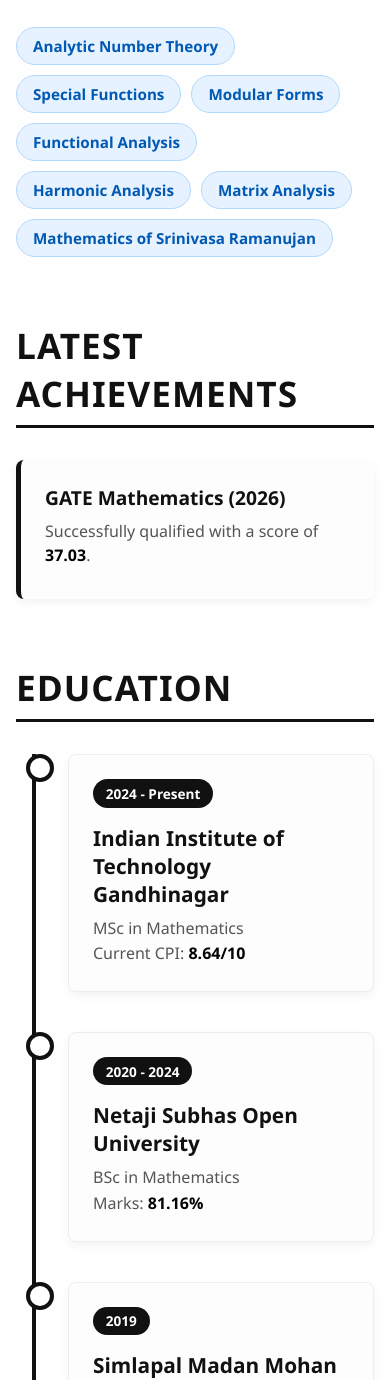
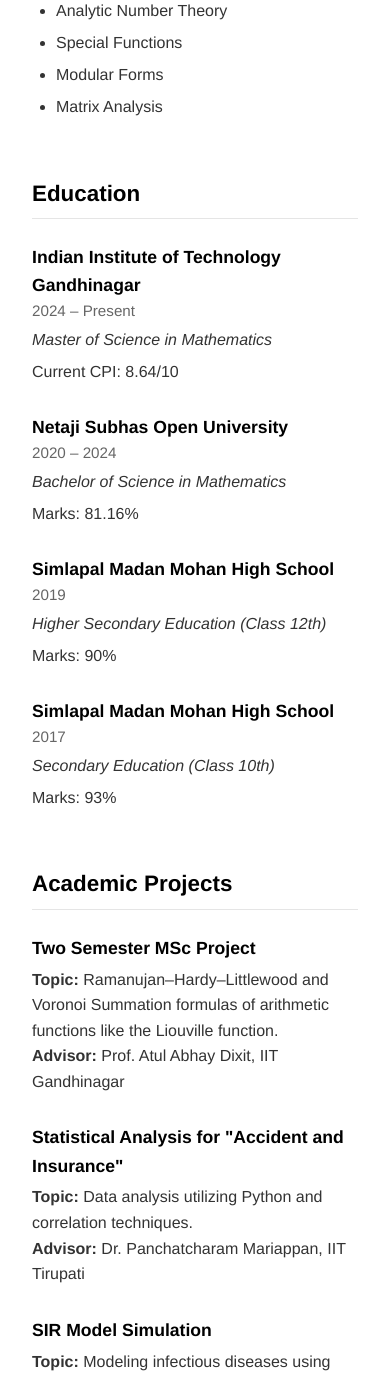
Before and after one commit to Dmdeep-gif/Dmdeep-gif.github.io, a plain HTML site: page index.html in a window 390 px wide. Shown: the part 620-2000 px from the top of the page. Drawn offline with Linux system fonts and the light colour scheme.

Commit message:
Update index.html

```diff
--- a/index.html
+++ b/index.html
@@ -3,72 +3,135 @@
 <head>
     <meta charset="UTF-8">
     <meta name="viewport" content="width=device-width, initial-scale=1.0">
-    <title>Deep Mandal | Portfolio</title>
+    <title>Deep Mandal | Academic Webpage</title>
     <link rel="stylesheet" href="https://cdnjs.cloudflare.com/ajax/libs/font-awesome/6.4.0/css/all.min.css">
     <style>
-        /* CSS Reset and Base Styles */
-        * { box-sizing: border-box; margin: 0; padding: 0; font-family: 'Segoe UI', Tahoma, Geneva, Verdana, sans-serif; }
-        body { display: flex; min-height: 100vh; background-color: #f4f4f4; color: #333; }
+        /* Minimalist Academic Theme */
+        :root {
+            --bg-color: #ffffff;
+            --sidebar-bg: #f8f9fa;
+            --text-main: #333333;
+            --text-muted: #666666;
+            --link-color: #0056b3;
+            --border-color: #e5e5e5;
+        }
 
-        /* Sidebar Styling */
-        .sidebar { width: 300px; background-color: #111; color: #fff; padding: 2rem; position: fixed; height: 100vh; overflow-y: auto; text-align: center; display: flex; flex-direction: column; align-items: center;}
-        .sidebar img { width: 160px; height: 160px; border-radius: 50%; object-fit: cover; margin-bottom: 1.5rem; border: 4px solid #fff; box-shadow: 0 4px 10px rgba(0,0,0,0.5);}
-        .sidebar h1 { font-size: 1.8rem; margin-bottom: 0.5rem; letter-spacing: 1px; }
-        .sidebar h2 { font-size: 1.1rem; color: #aaa; margin-bottom: 2rem; border-bottom: none; padding-bottom: 0; }
+        * { box-sizing: border-box; margin: 0; padding: 0; }
 
-        .contact-info { width: 100%; text-align: left; }
-        .contact-info a, .contact-info p { color: #ddd; text-decoration: none; display: flex; align-items: center; margin-bottom: 1rem; font-size: 0.95rem; transition: color 0.3s; }
-        .contact-info a:hover { color: #4da6ff; }
-        .contact-info i { margin-right: 15px; font-size: 1.2rem; width: 20px; text-align: center; color: #4da6ff; }
-        .contact-info .fa-youtube { color: #ff0000; }
-        .contact-info .fa-linkedin { color: #0077b5; }
+        body {
+            display: flex;
+            min-height: 100vh;
+            background-color: var(--bg-color);
+            color: var(--text-main);
+            font-family: 'Helvetica Neue', Helvetica, Arial, sans-serif;
+            line-height: 1.6;
+        }
 
-        /* Main Content Area */
-        .main-content { margin-left: 300px; padding: 4rem; width: calc(100% - 300px); background-color: #fff; animation: fadeIn 1.2s ease-in-out; }
+        /* Subtle Sidebar */
+        .sidebar {
+            width: 320px;
+            background-color: var(--sidebar-bg);
+            border-right: 1px solid var(--border-color);
+            padding: 3rem 2rem;
+            position: fixed;
+            height: 100vh;
+            overflow-y: auto;
+            display: flex;
+            flex-direction: column;
+        }
 
-        /* Animation */
-        @keyframes fadeIn { from { opacity: 0; transform: translateY(30px); } to { opacity: 1; transform: translateY(0); } }
+        .sidebar img {
+            width: 150px;
+            height: 150px;
+            border-radius: 4px; /* Square with rounded corners looks more formal */
+            object-fit: cover;
+            margin-bottom: 1.5rem;
+            border: 1px solid var(--border-color);
+        }
 
-        section { margin-bottom: 4rem; }
-        .section-title { font-size: 2.2rem; border-bottom: 3px solid #111; padding-bottom: 0.5rem; margin-bottom: 2rem; color: #111; text-transform: uppercase; letter-spacing: 1px; }
+        .sidebar h1 {
+            font-size: 1.5rem;
+            font-weight: 600;
+            margin-bottom: 0.2rem;
+            color: #000;
+        }
 
-        /* Research Interests Tags */
-        .tags { display: flex; flex-wrap: wrap; gap: 10px; }
-        .tag { background: #e6f2ff; color: #0059b3; padding: 0.5rem 1rem; border-radius: 20px; font-weight: 600; font-size: 0.95rem; border: 1px solid #b3d9ff; transition: background 0.3s;}
-        .tag:hover { background: #cce6ff; cursor: default; }
+        .sidebar h2 {
+            font-size: 1rem;
+            font-weight: 400;
+            color: var(--text-muted);
+            margin-bottom: 2rem;
+        }
 
-        /* Vertical Timeline for Education */
-        .timeline { position: relative; border-left: 4px solid #111; margin-left: 1rem; padding-left: 2rem; }
-        .timeline-item { position: relative; margin-bottom: 2.5rem; }
-        .timeline-item::before { content: ''; position: absolute; left: -2.6rem; top: 0; width: 20px; height: 20px; background-color: #fff; border: 4px solid #111; border-radius: 50%; }
-        .timeline-content { background: #fdfdfd; padding: 1.5rem; border-radius: 8px; box-shadow: 0 4px 10px rgba(0,0,0,0.05); border: 1px solid #eee; transition: transform 0.3s ease, box-shadow 0.3s ease; }
-        .timeline-content:hover { transform: translateY(-5px); box-shadow: 0 8px 15px rgba(0,0,0,0.1); }
-        .timeline-date { display: inline-block; background: #111; color: #fff; padding: 0.3rem 0.8rem; border-radius: 20px; font-size: 0.85rem; font-weight: bold; margin-bottom: 1rem; }
-        .timeline-content h3 { font-size: 1.3rem; color: #111; margin-bottom: 0.5rem; }
-        .timeline-content p { color: #555; line-height: 1.6; }
-        .highlight { font-weight: bold; color: #000; }
+        .contact-info { width: 100%; font-size: 0.9rem; }
+        .contact-info p { margin-bottom: 0.5rem; display: flex; align-items: center; }
+        .contact-info a { color: var(--link-color); text-decoration: none; margin-bottom: 0.5rem; display: flex; align-items: center; }
+        .contact-info a:hover { text-decoration: underline; }
+        .contact-info i { width: 25px; color: var(--text-muted); }
 
-        /* List Format for Projects & Achievements */
-        .project-list { list-style: none; }
-        .project-list li { background: #fdfdfd; margin-bottom: 1.5rem; padding: 1.5rem; border-radius: 8px; box-shadow: 0 4px 10px rgba(0,0,0,0.05); border-left: 5px solid #111; transition: transform 0.3s ease; }
-        .project-list li:hover { transform: translateX(8px); }
-        .project-list h3 { font-size: 1.2rem; color: #111; margin-bottom: 0.5rem; }
-        .project-list p { color: #555; line-height: 1.5; margin-bottom: 0.5rem; }
+        /* Clean Main Content */
+        .main-content {
+            margin-left: 320px;
+            padding: 4rem 5rem;
+            width: calc(100% - 320px);
+            max-width: 1000px;
+        }
 
-        /* Grids for Coursework & Skills */
-        .grid-container { display: grid; grid-template-columns: repeat(auto-fill, minmax(220px, 1fr)); gap: 1rem; }
-        .grid-item { background: #f0f0f0; color: #333; padding: 1rem; text-align: center; border-radius: 6px; font-weight: 500; transition: background 0.3s, color 0.3s; border: 1px solid #ddd; }
-        .grid-item:hover { background: #111; color: #fff; cursor: default; }
-        .skill-item { background: #111; color: #fff; font-weight: bold; border: none; }
-        .skill-item:hover { background: #4da6ff; }
+        section { margin-bottom: 3.5rem; }
+
+        .section-title {
+            font-size: 1.4rem;
+            font-weight: 600;
+            border-bottom: 1px solid var(--border-color);
+            padding-bottom: 0.4rem;
+            margin-bottom: 1.5rem;
+            color: #000;
+        }
+
+        /* Bulleted Lists for Interests & Skills */
+        .bullet-list {
+            list-style-type: disc;
+            margin-left: 1.5rem;
+            color: var(--text-main);
+        }
+        .bullet-list li {
+            margin-bottom: 0.4rem;
+        }
+
+        /* Academic Item Layout (Education, Projects) */
+        .academic-item {
+            margin-bottom: 1.8rem;
+        }
+        .academic-header {
+            display: flex;
+            justify-content: space-between;
+            align-items: baseline;
+            margin-bottom: 0.2rem;
+        }
+        .academic-title {
+            font-weight: 600;
+            font-size: 1.1rem;
+            color: #000;
+        }
+        .academic-date {
+            color: var(--text-muted);
+            font-size: 0.95rem;
+        }
+        .academic-subtitle {
+            font-style: italic;
+            color: var(--text-main);
+            margin-bottom: 0.4rem;
+        }
+        .academic-details {
+            margin-top: 0.3rem;
+        }
 
         /* Responsive Design */
         @media (max-width: 900px) {
             body { flex-direction: column; }
-            .sidebar { width: 100%; height: auto; position: relative; padding: 2rem 1rem; }
-            .main-content { margin-left: 0; width: 100%; padding: 2rem 1rem; }
-            .contact-info { display: flex; flex-wrap: wrap; justify-content: center; gap: 15px; text-align: center; }
-            .contact-info p, .contact-info a { margin-bottom: 0; }
+            .sidebar { width: 100%; height: auto; position: relative; padding: 2rem; border-right: none; border-bottom: 1px solid var(--border-color); }
+            .main-content { margin-left: 0; width: 100%; padding: 2rem; }
+            .academic-header { flex-direction: column; }
         }
     </style>
 </head>
@@ -77,14 +140,14 @@
     <aside class="sidebar">
         <img src="profile.jpg" alt="Deep Mandal">
         <h1>Deep Mandal</h1>
-        <h2>MSc Student @ IIT Gandhinagar</h2>
+        <h2>MSc Student in Mathematics<br>IIT Gandhinagar</h2>
 
         <div class="contact-info">
             <p><i class="fa-solid fa-envelope"></i> 24510040@iitgn.ac.in</p>
             <p><i class="fa-solid fa-envelope"></i> de.deepmanda999@gmail.com</p>
             <p><i class="fa-solid fa-phone"></i> +91 9749164294</p>
-            <a href="https://www.linkedin.com/in/deep-mandal-3398a6271/" target="_blank"><i class="fa-brands fa-linkedin"></i> LinkedIn Profile</a>
-            <a href="https://www.youtube.com/channel/UC2SxJnPvn6-dr-KV9pos0zg" target="_blank"><i class="fa-brands fa-youtube"></i> Mathematical Deep Thoughts</a>
+            <a href="https://www.linkedin.com/in/deep-mandal-3398a6271/" target="_blank"><i class="fa-brands fa-linkedin"></i> LinkedIn</a>
+            <a href="https://www.youtube.com/channel/UC2SxJnPvn6-dr-KV9pos0zg" target="_blank"><i class="fa-brands fa-youtube"></i> YouTube Channel</a>
         </div>
     </aside>
 
@@ -92,125 +155,103 @@
 
         <section id="research">
             <h2 class="section-title">Research Interests</h2>
-            <div class="tags">
-                <span class="tag">Analytic Number Theory</span>
-                <span class="tag">Special Functions</span>
-                <span class="tag">Modular Forms</span>
-                <span class="tag">Functional Analysis</span>
-                <span class="tag">Harmonic Analysis</span>
-                <span class="tag">Matrix Analysis</span>
-                <span class="tag">Mathematics of Srinivasa Ramanujan</span>
-            </div>
-        </section>
-
-        <section id="achievements">
-            <h2 class="section-title">Latest Achievements</h2>
-            <ul class="project-list">
-                <li>
-                    <h3>GATE Mathematics (2026)</h3>
-                    <p>Successfully qualified with a score of <span class="highlight">37.03</span>.</p>
-                </li>
+            <ul class="bullet-list">
+                <li>Analytic Number Theory</li>
+                <li>Special Functions</li>
+                <li>Modular Forms</li>
+                <li>Matrix Analysis</li>
             </ul>
         </section>
 
         <section id="education">
             <h2 class="section-title">Education</h2>
-            <div class="timeline">
 
-                <div class="timeline-item">
-                    <div class="timeline-content">
-                        <span class="timeline-date">2024 - Present</span>
-                        <h3>Indian Institute of Technology Gandhinagar</h3>
-                        <p>MSc in Mathematics</p>
-                        <p>Current CPI: <span class="highlight">8.64/10</span></p>
-                    </div>
+            <div class="academic-item">
+                <div class="academic-header">
+                    <span class="academic-title">Indian Institute of Technology Gandhinagar</span>
+                    <span class="academic-date">2024 &ndash; Present</span>
                 </div>
+                <div class="academic-subtitle">Master of Science in Mathematics</div>
+                <div class="academic-details">Current CPI: 8.64/10</div>
+            </div>
 
-                <div class="timeline-item">
-                    <div class="timeline-content">
-                        <span class="timeline-date">2020 - 2024</span>
-                        <h3>Netaji Subhas Open University</h3>
-                        <p>BSc in Mathematics</p>
-                        <p>Marks: <span class="highlight">81.16%</span></p>
-                    </div>
+            <div class="academic-item">
+                <div class="academic-header">
+                    <span class="academic-title">Netaji Subhas Open University</span>
+                    <span class="academic-date">2020 &ndash; 2024</span>
                 </div>
+                <div class="academic-subtitle">Bachelor of Science in Mathematics</div>
+                <div class="academic-details">Marks: 81.16%</div>
+            </div>
 
-                <div class="timeline-item">
-                    <div class="timeline-content">
-                        <span class="timeline-date">2019</span>
-                        <h3>Simlapal Madan Mohan High School</h3>
-                        <p>West Bengal Council of Higher Secondary Education (Class 12th)</p>
-                        <p>Marks: <span class="highlight">90%</span></p>
-                    </div>
+            <div class="academic-item">
+                <div class="academic-header">
+                    <span class="academic-title">Simlapal Madan Mohan High School</span>
+                    <span class="academic-date">2019</span>
                 </div>
+                <div class="academic-subtitle">Higher Secondary Education (Class 12th)</div>
+                <div class="academic-details">Marks: 90%</div>
+            </div>
 
-                <div class="timeline-item">
-                    <div class="timeline-content">
-                        <span class="timeline-date">2017</span>
-                        <h3>Simlapal Madan Mohan High School</h3>
-                        <p>West Bengal Board of Secondary Education (Class 10th)</p>
-                        <p>Marks: <span class="highlight">93%</span></p>
-                    </div>
+            <div class="academic-item">
+                <div class="academic-header">
+                    <span class="academic-title">Simlapal Madan Mohan High School</span>
+                    <span class="academic-date">2017</span>
                 </div>
-
+                <div class="academic-subtitle">Secondary Education (Class 10th)</div>
+                <div class="academic-details">Marks: 93%</div>
             </div>
         </section>
 
         <section id="projects">
-            <h2 class="section-title">Projects & Workshops</h2>
-            <ul class="project-list">
-                <li>
-                    <h3>Two MSc Projects</h3>
-                    <p><strong>Topic:</strong> Ramanujan–Hardy–Littlewood and Voronoi Summation formulas of arithmetic functions like the Liouville function.</p>
-                    <p><strong>Guide:</strong> Prof. Atul Abhay Dixit, IIT Gandhinagar</p>
-                </li>
-                <li>
-                    <h3>Data Analysis for "Accident and Insurance"</h3>
-                    <p><strong>Topic:</strong> Statistical analysis utilizing Python and correlation techniques.</p>
-                    <p><strong>Guide:</strong> Dr. Panchatcharam Mariappan, Associate Professor, IIT Tirupati</p>
-                </li>
-                <li>
-                    <h3>SIR Model</h3>
-                    <p><strong>Topic:</strong> Modeling infectious diseases using Ordinary Differential Equations.</p>
-                    <p><strong>Guide:</strong> Dr. Durga Prasad Challa, Associate Professor, IIT Tirupati</p>
-                </li>
-                <li>
-                    <h3>Annual Foundation School-1 (AFS-1 2024)</h3>
-                    <p><strong>Role:</strong> Participant at the rigorous mathematical workshop held at IIT Hyderabad.</p>
-                    <p><a href="https://drive.google.com/file/d/12Y5Hsfs34aQsDQ6oby5K1ONi6F9zmqEw/view" target="_blank" style="color: #0077b5; text-decoration: none; font-weight: bold;"><i class="fa-solid fa-link"></i> View Certificate</a></p>
-                </li>
+            <h2 class="section-title">Academic Projects</h2>
+
+            <div class="academic-item">
+                <div class="academic-header">
+                    <span class="academic-title">Two Semester MSc Project</span>
+                </div>
+                <div class="academic-details">
+                    <strong>Topic:</strong> Ramanujan–Hardy–Littlewood and Voronoi Summation formulas of arithmetic functions like the Liouville function.<br>
+                    <strong>Advisor:</strong> Prof. Atul Abhay Dixit, IIT Gandhinagar
+                </div>
+            </div>
+
+            <div class="academic-item">
+                <div class="academic-header">
+                    <span class="academic-title">Statistical Analysis for "Accident and Insurance"</span>
+                </div>
+                <div class="academic-details">
+                    <strong>Topic:</strong> Data analysis utilizing Python and correlation techniques.<br>
+                    <strong>Advisor:</strong> Dr. Panchatcharam Mariappan, IIT Tirupati
+                </div>
+            </div>
+
+            <div class="academic-item">
+                <div class="academic-header">
+                    <span class="academic-title">SIR Model Simulation</span>
+                </div>
+                <div class="academic-details">
+                    <strong>Topic:</strong> Modeling infectious diseases using Ordinary Differential Equations.<br>
+                    <strong>Advisor:</strong> Dr. Durga Prasad Challa, IIT Tirupati
+                </div>
+            </div>
+        </section>
+
+        <section id="honors">
+            <h2 class="section-title">Standardized Tests & Workshops</h2>
+            <ul class="bullet-list">
+                <li><strong>GATE Mathematics (2026):</strong> Qualified with a score of 37.03.</li>
+                <li><strong>Annual Foundation School-1 (AFS-1 2024):</strong> Participant at IIT Hyderabad. <a href="https://drive.google.com/file/d/12Y5Hsfs34aQsDQ6oby5K1ONi6F9zmqEw/view" target="_blank">[Certificate]</a></li>
             </ul>
         </section>
 
-        <section id="coursework">
-            <h2 class="section-title">MSc Coursework</h2>
-            <div class="grid-container">
-                <div class="grid-item">Real Analysis</div>
-                <div class="grid-item">Linear Algebra</div>
-                <div class="grid-item">Ordinary Differential Equations</div>
-                <div class="grid-item">Real Analysis of Several Variables</div>
-                <div class="grid-item">Algebra-I & II</div>
-                <div class="grid-item">Complex Analysis</div>
-                <div class="grid-item">Special Functions</div>
-                <div class="grid-item">Measure Theory & Probability</div>
-                <div class="grid-item">Functional Analysis</div>
-                <div class="grid-item">Hermitian Analysis</div>
-                <div class="grid-item">Topology & Differential Topology</div>
-                <div class="grid-item">Modular Forms</div>
-                <div class="grid-item">Numerical Analysis</div>
-                <div class="grid-item">Matrix Analysis</div>
+        <section id="skills">
+            <h2 class="section-title">Technical Skills & Selected Coursework</h2>
+            <div class="academic-item">
+                <strong>Programming & Tools:</strong> LaTeX, Python, C++, MATLAB.
             </div>
-        </section>
-
-        <section id="skills">
-            <h2 class="section-title">Technical Skills</h2>
-            <div class="grid-container">
-                <div class="grid-item skill-item">LaTeX</div>
-                <div class="grid-item skill-item">Python</div>
-                <div class="grid-item skill-item">C++</div>
-                <div class="grid-item skill-item">MATLAB</div>
-                <div class="grid-item skill-item">Data Analysis</div>
-                <div class="grid-item skill-item">YouTube Content Creation</div>
+            <div class="academic-item">
+                <strong>Selected Coursework:</strong> Real and Complex Analysis, Linear and Matrix Algebra, Ordinary Differential Equations, Measure Theory and Probability, Functional and Hermitian Analysis, Topology, Modular Forms, Special Functions.
             </div>
         </section>
 
```
